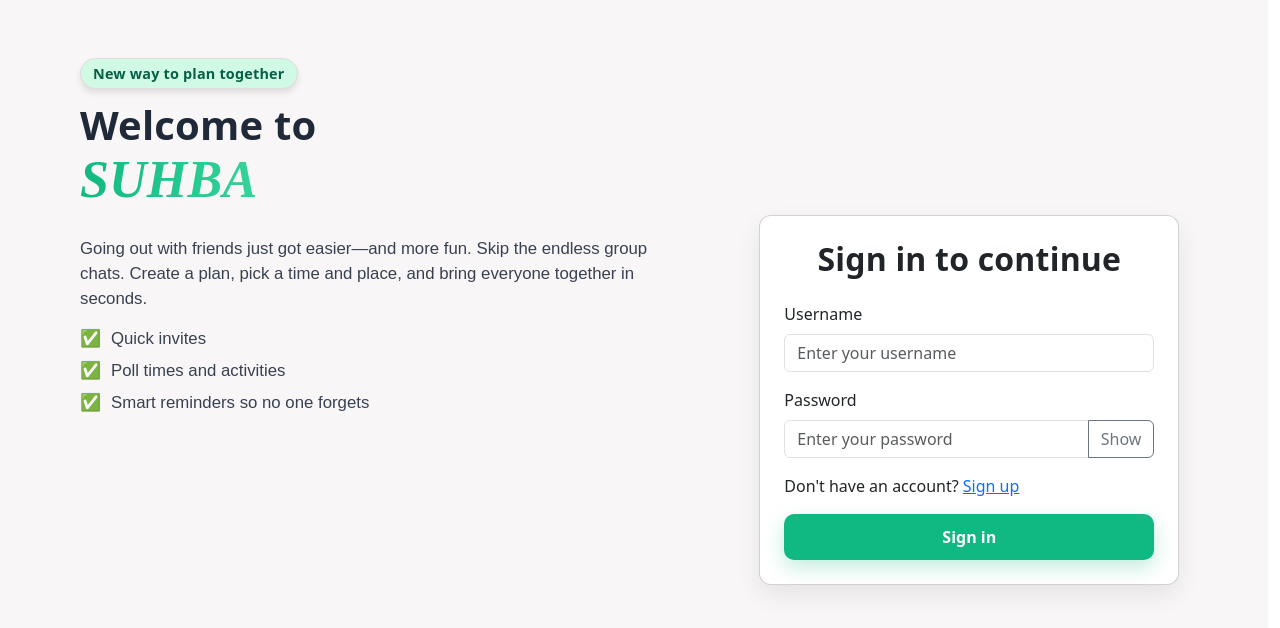
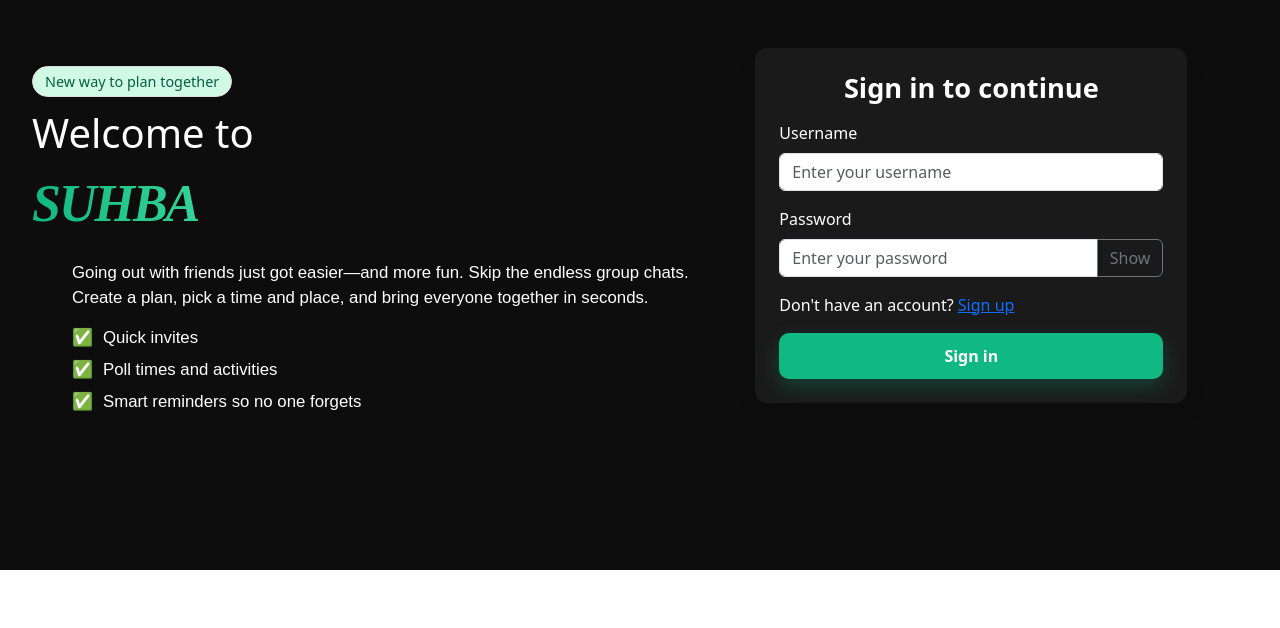
Before and after one commit to xhasanzx/Eventify, a React (Vite) app in the folder frontend/: page /login in a window 1280 px wide. Shown: the top 628 px of the page. Built offline with nearby package versions, Linux system fonts and the light colour scheme; no server answers.

Commit message:
changed background

```diff
--- a/frontend/src/App.jsx
+++ b/frontend/src/App.jsx
@@ -1,5 +1,10 @@
 import { useState, useEffect } from "react";
-import { BrowserRouter as Router, Routes, Route } from "react-router-dom";
+import {
+  BrowserRouter as Router,
+  Routes,
+  Route,
+  Navigate,
+} from "react-router-dom";
 
 import API from "./api";
 import Navbar from "./components/Navbar";
@@ -89,29 +94,31 @@ function App() {
 
   if (!isLoggedIn) {
     return (
+      <div>
         <Router>
+          <Navbar />
           <Routes>
             <Route path="/login" element={<LoginPage />} />
+            <Route path="/signup" element={<SignupPage />} />
+            {/* catch-all redirects to login */}
+            <Route path="*" element={<Navigate to="/login" replace />} />
           </Routes>
         </Router>
+      </div>
     );
   }
 
   return (
-    <div className="main">
-      {isLoggedIn && (
     <Router>
       <Navbar />
       <div className="container mt-4">
         <Routes>
-              <Route path="/login" element={<LoginPage />}></Route>
-              <Route path="/signup" element={<SignupPage />}></Route>
-              {isLoggedIn && (
           <Route
             path="/"
-                  element={<HomePage friendsPlans={allFriendsPlans} />}
+            element={
+              <HomePage friendsPlans={friendsPlans ? friendsPlans : []} />
+            }
           />
-              )}
           <Route
             path="/home"
             element={<HomePage friendsPlans={allFriendsPlans} />}
@@ -143,13 +150,11 @@ function App() {
           <Route path="/account" element={<AccountPage />} />
           <Route
             path="/account/:id"
-                element={<UserPage userId={userId} setFriends={setFriends}/>}
+            element={<UserPage userId={userId} setFriends={setFriends} />}
           />
         </Routes>
       </div>
     </Router>
-      )}
-    </div>
   );
 }
 
--- a/frontend/src/api.jsx
+++ b/frontend/src/api.jsx
@@ -1,8 +1,8 @@
 import axios from "axios";
 
 const API = axios.create({
-  // baseURL: "http://127.0.0.1:8000/",  // TODO: change to the production URL
-  baseURL: "/api/",
+  baseURL: "http://127.0.0.1:8000/",  // TODO: change to the production URL
+  // baseURL: "/api/",
   headers: {
     "Content-Type": "application/json",
   },
--- a/frontend/src/components/LoginForm.jsx
+++ b/frontend/src/components/LoginForm.jsx
@@ -35,40 +35,11 @@ export default function LoginForm() {
   };
 
   return (
-    <div
-      style={{
-        display: "flex",
-        justifyContent: "center",
-        alignItems: "center",
-        minHeight: "100vh",
-        background: "#F9F6F7",
-        padding: "16px",
-      }}
-    >
-      <div
-        className="card"
-        style={{
-          width: "100%",
-          maxWidth: "420px",
-          borderRadius: "12px",
-          boxShadow: "0 10px 25px rgba(0,0,0,0.08)",
-        }}
-      >
+    <div className="login-form">
       <div className="card-body" style={{ padding: "24px" }}>
-          <h2
-            className="text-center mb-3"
-            style={{
-              fontWeight: "800",
-              letterSpacing: 0.2,
-            }}
-          >
+        <h2 className="text-center mb-3 header">
           Sign in to continue
         </h2>
-          <p
-            className="text-muted text-center mb-4"
-            style={{ fontSize: "22px" }}
-          ></p>
-
         {error && (
           <div className="alert alert-danger py-2" role="alert">
             {error}
@@ -133,6 +104,5 @@ export default function LoginForm() {
         </form>
       </div>
     </div>
-    </div>
   );
 }
--- a/frontend/src/components/navbar.jsx
+++ b/frontend/src/components/navbar.jsx
@@ -10,9 +10,12 @@ const navItems = [
 export default function Navbar() {
   const location = useLocation();
 
+  if (location.pathname === "/login" || location.pathname === "/signup") {
+    return null;
+  }
+
   return (
-    <>
-      <nav className="navbar navbar-expand navbar-dark shadow-sm">
+    <nav className="navbar navbar-expand shadow-sm ">
       <div className="container">
         <Link className="suhba-title" to="/home">
           SUHBA
@@ -36,6 +39,5 @@ export default function Navbar() {
         </div>
       </div>
     </nav>
-    </>
   );
 }
--- a/frontend/src/pages/LoginPage.jsx
+++ b/frontend/src/pages/LoginPage.jsx
@@ -2,32 +2,9 @@ import LoginForm from "../components/LoginForm";
 
 export default function LoginPage() {
   return (
-    <div
-      className="login-page container row"
-      style={{
-        minHeight: "100vh",
-        minWidth: "100vw",
-        background: "#F9F6F7",
-        display: "flex",
-      }}
-    >
-      <div
-        className="col-7"
-        style={{
-          padding: "40px 0 0 40px",
-          justifyContent: "flex-start",
-          alignItems: "flex-start",
-          color: "#1f2937",
-        }}
-      >
-        <h1
-          className="landing-page-title col-12"
-          style={{
-            padding: "0px 0px 0px 40px",
-            fontWeight: "800",
-            letterSpacing: "0.2px",
-          }}
-        >
+    <div className="login-page row">
+      <div className="col-7">
+        <h1 className="landing-page-title col-12">
           <span
             className="landing-page-subtitle"
             style={{
@@ -45,10 +22,11 @@ export default function LoginPage() {
             New way to plan together
           </span>
           <br />
-          Welcome to
-          <br />
+          <p style={{
+            color: "hsla(0, 0%, 100%, 1.00)",
+          }}>Welcome to</p>
           <span
-            className="planify-title"
+            className="suhba-title"
             style={{
               fontFamily: "Fjalla One",
               fontStyle: "oblique",
@@ -71,7 +49,7 @@ export default function LoginPage() {
             textAlign: "left",
             fontFamily: "Arial",
             fontSize: "1.05rem",
-            color: "#374151",
+            color: "hsla(0, 0%, 100%, 1.00)",
             maxWidth: "720px",
           }}
         >
@@ -110,12 +88,7 @@ export default function LoginPage() {
         </div>
       </div>
 
-      <div
-        className="col-5"
-        style={{
-          padding: "0 50px 0 0",
-        }}
-      >
+      <div className="col-5">
         <LoginForm />
       </div>
     </div>
--- a/frontend/src/style/style.css
+++ b/frontend/src/style/style.css
@@ -1,33 +1,49 @@
-:root {
-  --color-primary: #10b981;
-  --color-secondary: #333333;
+/* Resets*/
+* {
+  margin: 0;
+  padding: 0;
+  box-sizing: border-box;
 }
 
-.main,
-body,
-html {
-  min-height: 100vh;
-  background-color: whitesmoke;
+/* CSS Variables */
+:root {
+  --col-dark: hsl(0, 0%, 5%);
+  --col-medium: hsl(0, 0%, 10%);
+  --col-light: hsl(0, 0%, 15%);
+  --text-primary: hsl(160, 84%, 39%);
+  --text-secondary: hsl(0, 0%, 20%);
+}
+
+.login-page {
+  padding: 2rem;
+  padding-top: 3rem;
+  background-color: var(--col-dark);
+  display: flex;
+  min-width: 100vw;
+}
+
+.login-form {
+  width: 27rem;
+  background-color: var(--col-medium);
+  color: white;
+  font-weight: 500;
+  display: flex;
+  border-radius: 12px;
+  box-shadow: 0 10px 25px rgba(0, 0, 0, 0.08);
 }
 
 .header {
-  color: var(--color-secondary);
   margin: 0;
   font-weight: 800;
   font-size: 1.7rem;
-  letter-spacing: -1px;
   text-align: center;
 }
 
 .suhba-title {
-  color: var(--color-primary);
+  color: var(--text-primary);
   font-weight: 800;
   font-size: 2rem;
   letter-spacing: -2px;
-}
-
-.navbar {
-  background-color: white;
 }
 
 .my-nav-item {
@@ -44,13 +60,12 @@ html {
 }
 
 .my-nav-item.active {
-  color: var(--color-primary);
-
+  color: var(--text-primary);
   background-color: rgba(62, 81, 75, 0.15);
 }
 
 .my-button {
-  background-color: var(--color-primary);
+  background-color: var(--text-primary);
   color: white;
   font-size: 1.2rem;
   font-weight: 700;
@@ -104,9 +119,9 @@ html {
 }
 
 .plan-card:hover {
-  border: 1px solid var(--color-primary);
+  border: 1px solid var(--text-primary);
   box-shadow: 2px 2px 4px rgba(0, 0, 0, 0.2);
-  color: var(--color-primary);
+  color: var(--text-primary);
 }
 
 .plan-card-body-with-img {
@@ -130,7 +145,7 @@ html {
 .plan-card-meta {
   padding: 0;
   margin: 0 0 0.1rem 0;
-  color: var(--color-primary);
+  color: var(--text-primary);
   font-size: 1rem;
   font-weight: 500;
   letter-spacing: 0.5px;
```
Also changed, not shown: 1 other file (tests, documents, lock files or other folders). Lines whose indentation alone changed are shown as unchanged.
